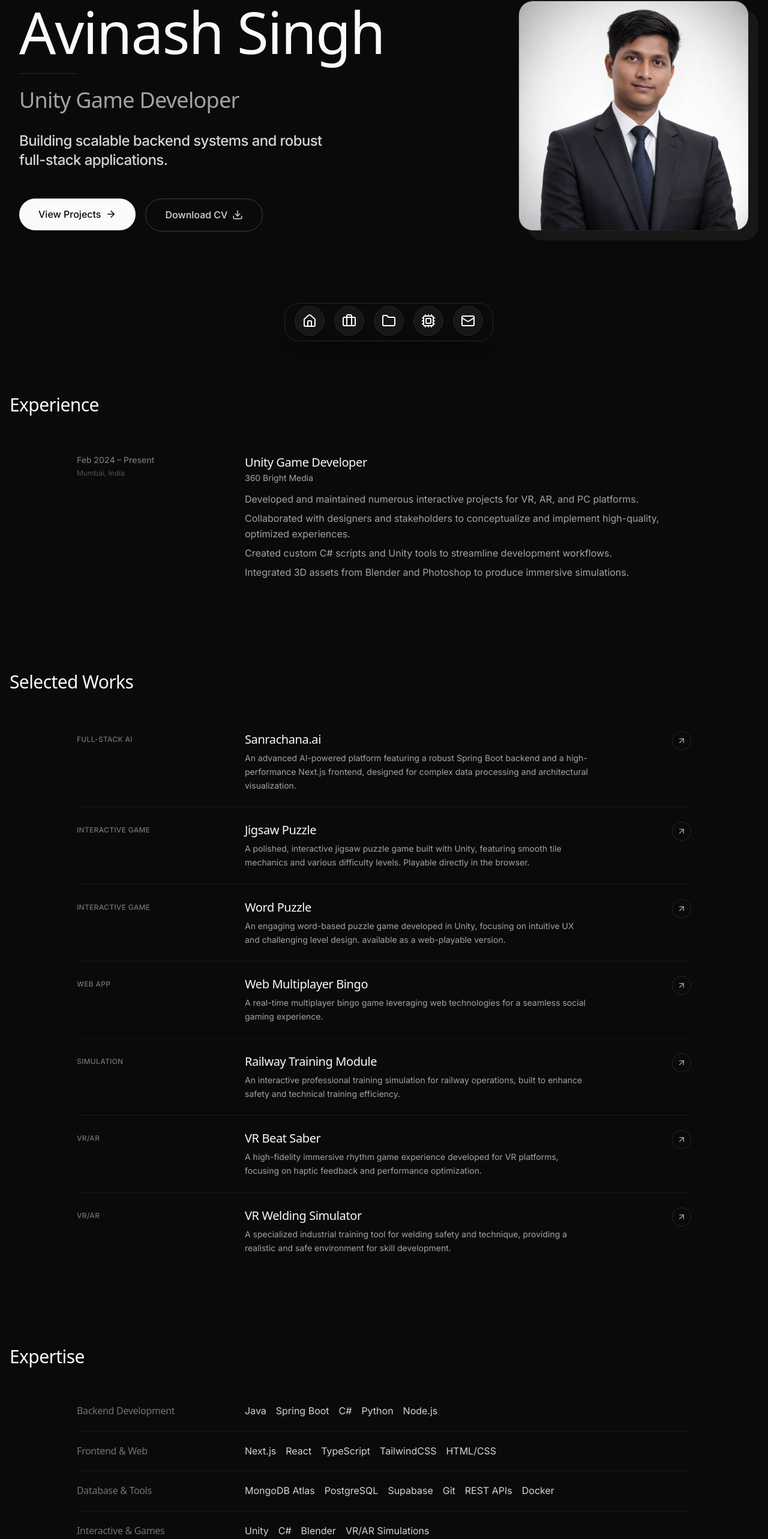
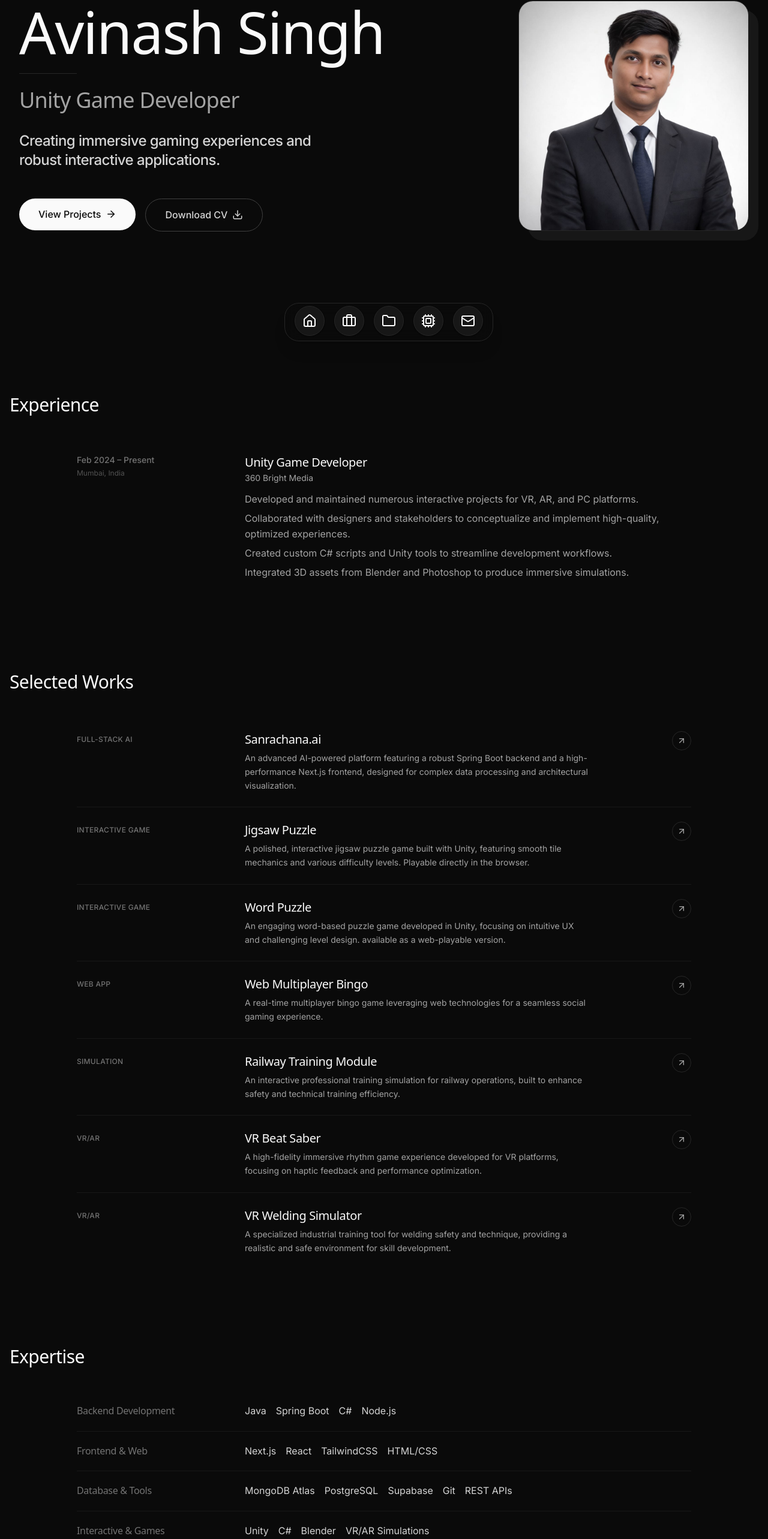
Before and after one commit to AvinashSingh09/Portfolio, a React (Vite) app: page / in a window 1280 px wide. Shown: the part 207-2773 px from the top of the page at 60% size. Built offline with nearby package versions, Linux system fonts and the light colour scheme.

Commit message:
updated hero section

```diff
--- a/src/data/index.ts
+++ b/src/data/index.ts
@@ -14,9 +14,9 @@ export const profile = {
 };
 
 export const skills = [
-    { category: "Backend Development", items: ["Java", "Spring Boot", "C#", "Python", "Node.js"] },
-    { category: "Frontend & Web", items: ["Next.js", "React", "TypeScript", "TailwindCSS", "HTML/CSS"] },
-    { category: "Database & Tools", items: ["MongoDB Atlas", "PostgreSQL", "Supabase", "Git", "REST APIs", "Docker"] },
+    { category: "Backend Development", items: ["Java", "Spring Boot", "C#", "Node.js"] },
+    { category: "Frontend & Web", items: ["Next.js", "React", "TailwindCSS", "HTML/CSS"] },
+    { category: "Database & Tools", items: ["MongoDB Atlas", "PostgreSQL", "Supabase", "Git", "REST APIs"] },
     { category: "Interactive & Games", items: ["Unity", "C#", "Blender", "VR/AR Simulations"] },
 ];
 
--- a/src/sections/Hero.tsx
+++ b/src/sections/Hero.tsx
@@ -26,7 +26,7 @@ const Hero = () => {
                         </div>
 
                         <p className="text-neutral-300 text-xl md:text-2xl mb-12 font-medium tracking-tight max-w-lg">
-                            Building scalable backend systems and robust full-stack applications.
+                            Creating immersive gaming experiences and robust interactive applications.
                         </p>
 
                         <div className="flex flex-col sm:flex-row gap-4 items-start">
```
